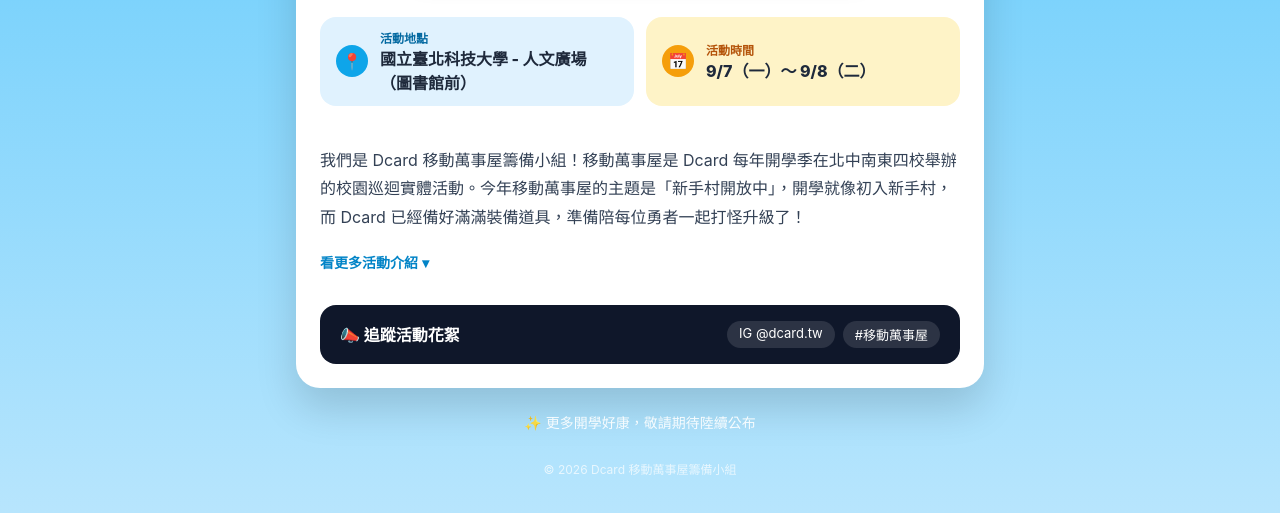
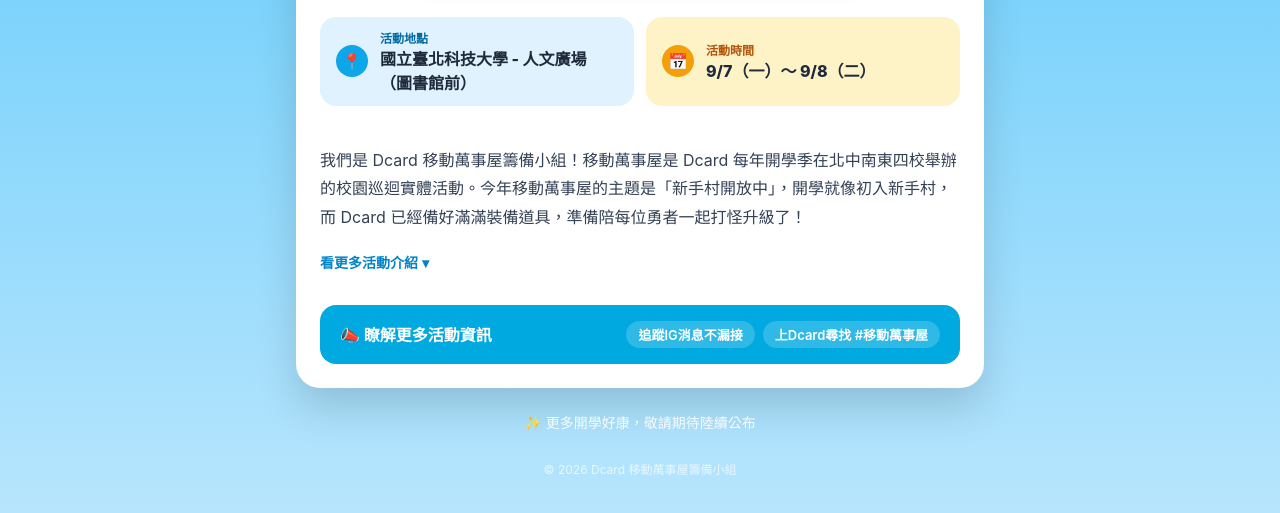
Before and after one commit to ander-eng/dcard-ntut-freshman-2026, a plain HTML site: page index.html in a window 1280 px wide. Shown: the part 293-806 px from the top of the page. Drawn offline with Linux system fonts and the light colour scheme; no server answers.

Commit message:
Update social section: copy, background color, and clickable links

```diff
--- a/index.html
+++ b/index.html
@@ -152,7 +152,7 @@
   .social {
     margin: 20px 24px 24px;
     border-radius: 16px;
-    background: #0f172a;
+    background: #00A9E0;
     color: #fff;
     padding: 16px 20px;
     display: flex;
@@ -164,11 +164,16 @@
   .social-title { display: flex; align-items: center; gap: 8px; font-weight: 700; }
   .tags { display: flex; flex-wrap: wrap; gap: 8px; }
   .tag {
-    background: rgba(255,255,255,0.12);
+    background: rgba(255,255,255,0.18);
     border-radius: 999px;
     padding: 4px 12px;
     font-size: 13px;
+    color: #fff;
+    text-decoration: none;
+    font-weight: 600;
+    transition: background 0.15s ease;
   }
+  .tag:hover { background: rgba(255,255,255,0.3); }
   .footer-note {
     text-align: center;
     color: rgba(255,255,255,0.9);
@@ -253,10 +258,10 @@
       </div>
 
       <div class="social">
-        <div class="social-title">📣 追蹤活動花絮</div>
+        <div class="social-title">📣 瞭解更多活動資訊</div>
         <div class="tags">
-          <span class="tag">IG @dcard.tw</span>
-          <span class="tag">#移動萬事屋</span>
+          <a class="tag" href="https://www.instagram.com/dcard.tw/reels/" target="_blank" rel="noopener">追蹤IG消息不漏接</a>
+          <a class="tag" href="https://www.dcard.tw/f" target="_blank" rel="noopener">上Dcard尋找 #移動萬事屋</a>
         </div>
       </div>
     </div>
```
